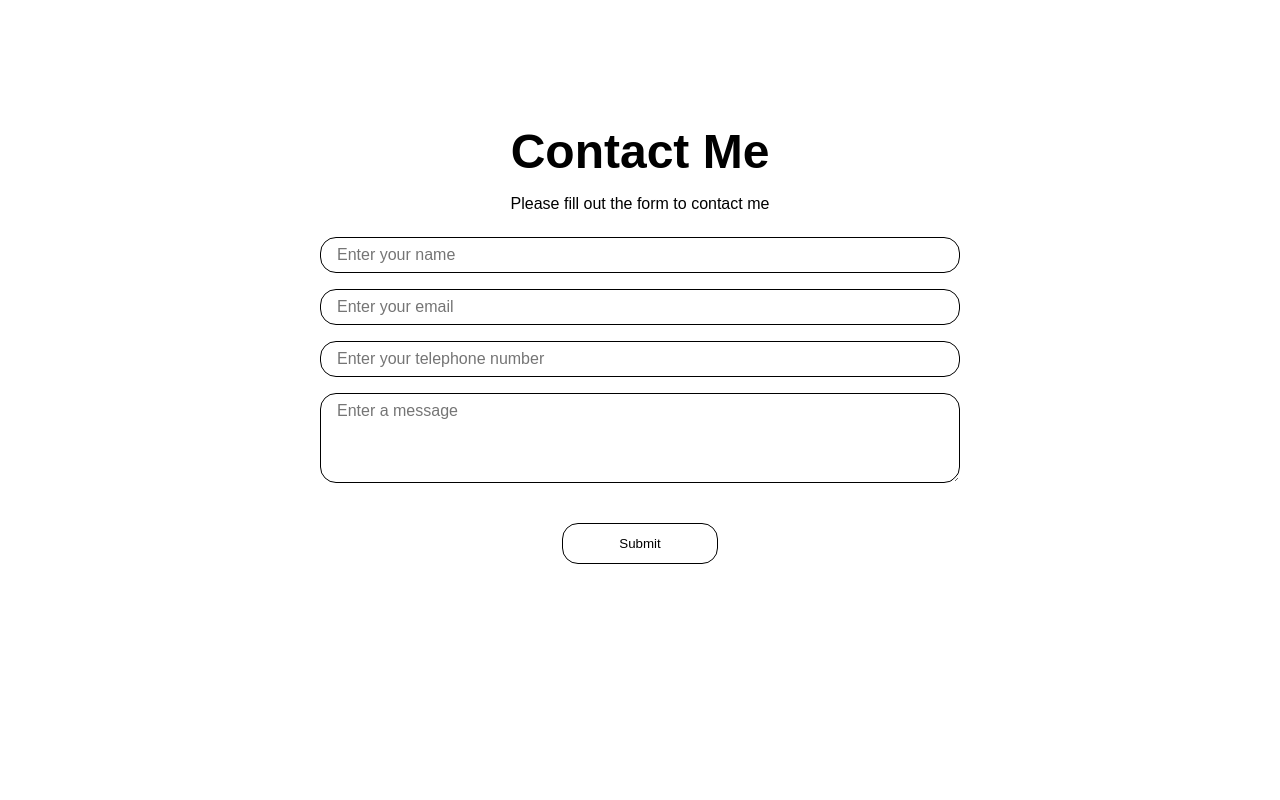
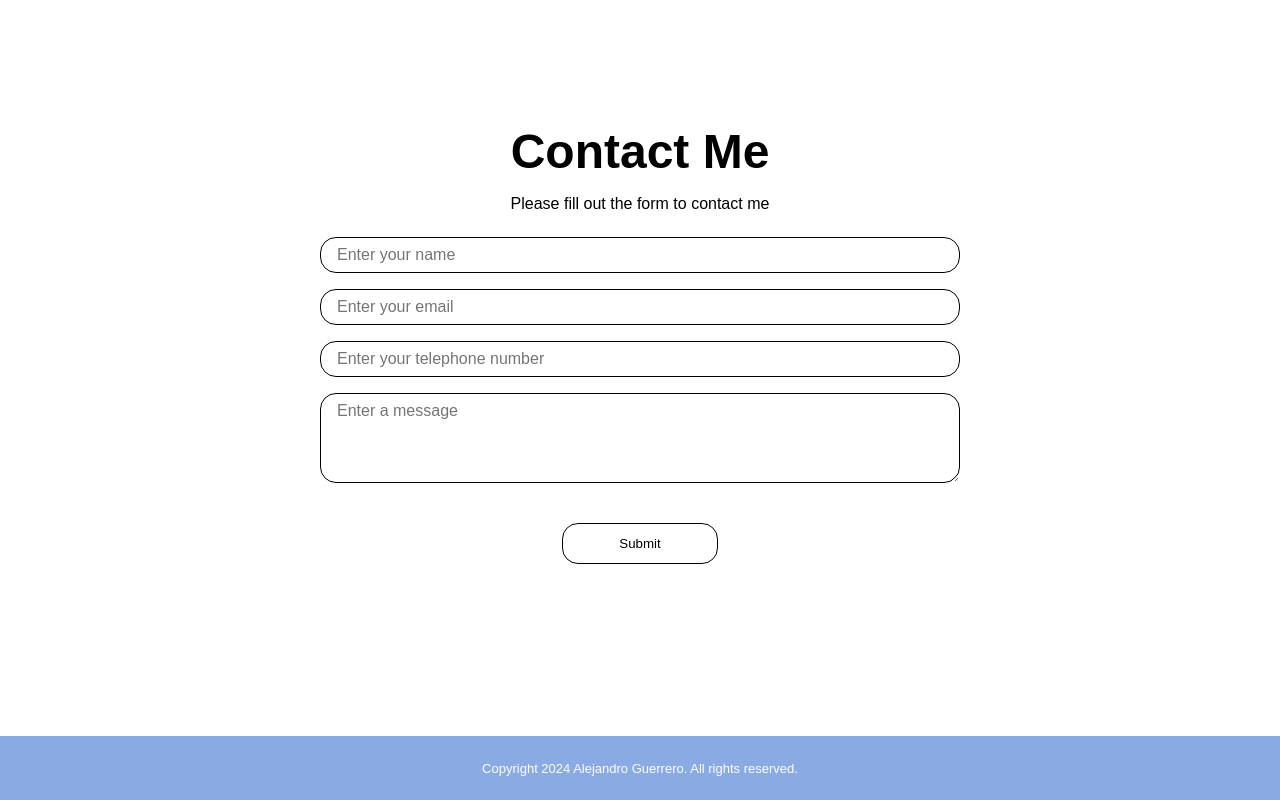
Before and after one commit to AGmod/Portfolio, a React (Create React App) app in the folder portfolio/: page / in a window 1280 px wide. Shown: the part 2791-3591 px from the top of the page. Before the commit the page ends 3527 px from the top, so only its background shows below. Built offline with nearby package versions, Linux system fonts and the light colour scheme.

Commit message:
Added a footer at the very bottom.

```diff
--- a/portfolio/src/App.js
+++ b/portfolio/src/App.js
@@ -4,6 +4,7 @@
 import Skills from "./components/Skills/skills";
 import Projects from "./components/Projects/projects";
 import Contact from "./components/Contact/contact";
+import Footer from "./components/Footer/footer";
 
 function App() {
   return (
@@ -14,6 +15,7 @@
       <Skills />
       <Projects />
       <Contact />
+      <Footer />
     </div>
   );
 }
--- a/portfolio/src/components/Footer/footer.css
+++ b/portfolio/src/components/Footer/footer.css
@@ -0,0 +1,11 @@
+.footer {
+    width: 100vw;
+    height: 4rem;
+    background: #8AAAE5;
+    color: white;
+    display: flex;
+    align-items: center;
+    justify-content: center;
+    font-weight: 300;
+    font-size: small;
+}
--- a/portfolio/src/components/Footer/footer.jsx
+++ b/portfolio/src/components/Footer/footer.jsx
@@ -0,0 +1,12 @@
+import React from 'react'
+import './footer.css';
+
+const Footer = () => {
+  return (
+    <footer className='footer'>
+        Copyright 2024 Alejandro Guerrero. All rights reserved.
+    </footer>
+  )
+}
+
+export default Footer
```
